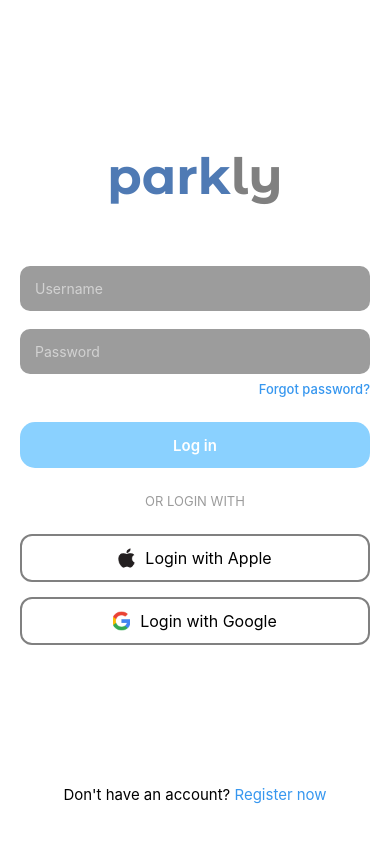
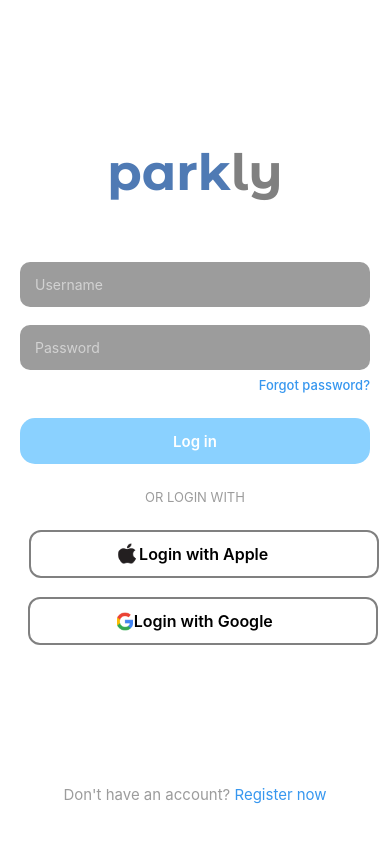
Before and after one commit to FarisGoralija/Parkly, a React Native app in the folder frontend/: screen /LoginScreen in a window 390 px wide. Built offline with nearby package versions, Linux system fonts and the light colour scheme.

Commit message:
icons_update

```diff
--- a/frontend/components/Login/SocialButton.js
+++ b/frontend/components/Login/SocialButton.js
@@ -1,16 +1,11 @@
-
 import React from 'react';
-import { TouchableOpacity, Text, StyleSheet, Image } from 'react-native';
+import { TouchableOpacity, Text, StyleSheet } from 'react-native';
 import { FontAwesome } from '@expo/vector-icons';
 
-const SocialButton = ({ icon, text, onPress, imageSource }) => {
+const SocialButton = ({ icon, text, onPress }) => {
   return (
     <TouchableOpacity style={styles.socialButton} onPress={onPress}>
-      {imageSource ? (
-        <Image source={imageSource} style={{ width: 17, height: 20 }} />
-      ) : (
-        <FontAwesome name={icon} size={20} color="black" />
-      )}
+      {icon && <FontAwesome name={icon} size={20} color="black" />}
       <Text style={styles.socialText}>{text}</Text>
     </TouchableOpacity>
   );
@@ -30,8 +25,8 @@
     marginBottom: 15,
   },
   socialText: {
-    marginLeft: 10,
     fontSize: 16,
+    fontWeight: 600,
   },
 });
 
--- a/frontend/screen/ForgotPassword/ForgotPasswordScreen.js
+++ b/frontend/screen/ForgotPassword/ForgotPasswordScreen.js
@@ -51,30 +51,30 @@
               setEmail(text);
               if (text.trim() === '') {
                 setErrorMessage('');
-                setIsEmailValid(true); // Reset when email is empty
+                setIsEmailValid(true);
               }
             }}
           />
           {email.length > 0 && (
             <TouchableOpacity onPress={handleClearInput} style={styles.clearIconContainer}>
               <Image
-                source={require('../../assets/icons/clear.png')} // Update this with your image path
+                source={require('../../assets/icons/clear.png')}
                 style={styles.clearIcon}
               />
             </TouchableOpacity>
           )}
         </View>
 
-        {/* Error message placed outside the input field */}
+
         {errorMessage ? (
-          <Text style={styles.errorText}>{errorMessage}</Text>  // Display error message below input field
+          <Text style={styles.errorText}>{errorMessage}</Text>
         ) : null}
 
         <View style={styles.resetPasswordButton}>
           <BlueUniversalButton
             text="Reset password"
-            onPress={handleResetPassword}  // Trigger the reset password logic on press
-            disabled={isSubmitDisabled}  // Disable button if email is empty
+            onPress={handleResetPassword}
+            disabled={isSubmitDisabled}
           />
         </View>
       </View>
@@ -85,13 +85,13 @@
 const styles = StyleSheet.create({
   container: {
     flex: 1,
-    justifyContent: 'flex-start', // Align content at the top
+    justifyContent: 'flex-start',
     paddingHorizontal: 20,
-    paddingTop: 80, // Add space at the top for better alignment
+    paddingTop: 80,
     backgroundColor: 'white',
   },
   titleText: {
-    marginBottom: 20, // Adjust this value to add space between title and input field
+    marginBottom: 20,
   },
   inputField: {
     height: 45,
@@ -103,7 +103,7 @@
   inputError: {
     borderColor: '#E92440',
     borderRadius: 11,
-    borderWidth: 1, // Red border for invalid email
+    borderWidth: 1,
   },
   clearIconContainer: {
     position: 'absolute',
--- a/frontend/screen/LoginScreen.js
+++ b/frontend/screen/LoginScreen.js
@@ -1,5 +1,5 @@
 import React, { useState, useEffect } from 'react';
-import { View, Text, StyleSheet, ActivityIndicator, TouchableOpacity, Image, TouchableWithoutFeedback, Keyboard} from 'react-native';
+import { View, Text, StyleSheet, ActivityIndicator, TouchableOpacity, Image, TouchableWithoutFeedback, Keyboard } from 'react-native';
 import { useNavigation } from '@react-navigation/native';
 import * as Font from 'expo-font';
 import InputField from '../components/common/InputField';
@@ -41,9 +41,7 @@
     <TouchableWithoutFeedback onPress={Keyboard.dismiss}>
       <View style={styles.container}>
         <View style={styles.content}>
-
-        <MainLogo/>
-
+          <MainLogo />
           <View style={styles.inputField}>
             <InputField
               placeholder="Username"
@@ -61,7 +59,6 @@
               onChangeText={setPassword}
               secureTextEntry={secureText}
             />
-
             {password && (
               <TouchableOpacity onPress={() => setSecureText(!secureText)}>
                 <Ionicons
@@ -72,7 +69,6 @@
                 />
               </TouchableOpacity>
             )}
-
           </View>
 
           <TouchableOpacity style={styles.forgotPasswordContainer} onPress={() => navigation.navigate('ForgotPasswordScreen')} >
@@ -84,8 +80,15 @@
           </View>
           <Text style={styles.orText}>OR LOGIN WITH</Text>
 
-        <SocialButton imageSource={require('../assets/icons/pngwing1.png')} text="Login with Apple" onPress={() => {}} />
-        <SocialButton imageSource={require('../assets/icons/pngwing2.png')} text="Login with Google" onPress={() => {}} />
+          <View style={styles.socialButtonContainer}>
+            <Image source={require('../assets/icons/pngwing1.png')} style={styles.appleIcon} />
+            <SocialButton text="Login with Apple" onPress={() => {}} />
+          </View>
+
+          <View style={styles.socialButtonContainer}>
+            <Image source={require('../assets/icons/pngwing2.png')} style={styles.googleIcon} />
+            <SocialButton text="Login with Google" onPress={() => {}} />
+          </View>
         </View>
 
         <View style={styles.footerContainer}>
@@ -121,7 +124,7 @@
     marginVertical: 25,
     color: '#9C9C9C',
     fontSize: 13,
-    fontWeight: 400,
+    fontWeight: '400',
   },
   loginButton: {
     width: '100%',
@@ -129,12 +132,13 @@
   },
   registerText: {
     fontSize: 15,
-    fontWeight: 400,
+    fontWeight: '400',
+    color: '#9C9C9C',
   },
   registerLink: {
     color: '#3797EF',
     fontSize: 15,
-    fontWeight: 400,
+    fontWeight: '400',
   },
   forgotPasswordContainer: {
     marginTop: 2,
@@ -144,14 +148,13 @@
   forgotPasswordText: {
     color: "#3797EF",
     fontSize: 13,
-    fontWeight: 500,
+    fontWeight: '500',
   },
   passwordContainer: {
     flexDirection: 'row',
     alignItems: 'center',
     width: '100%',
     marginBottom: 5,
-
   },
   eyeIconContainer: {
     zIndex: 1,
@@ -169,6 +172,29 @@
     width: '100%',
     marginBottom: 18,
   },
+  socialButtonContainer: {
+    flexDirection: 'row',
+    alignItems: 'center',
+    justifyContent: 'center',
+    width: '100%',
+    marginBottom: 4,
+  },
+  appleIcon: {
+    width: 17.33,
+    height: 21,
+    position: 'relative',
+    left: 107,
+    bottom: 8,
+    zIndex: 1,
+  },
+  googleIcon: {
+    width: 16.5,
+    height: 19,
+    position: 'relative',
+    left: 105,
+    bottom: 7,
+    zIndex: 1,
+  },
 });
 
 export default LoginScreen;
```
Lines whose indentation alone changed are shown as unchanged.
